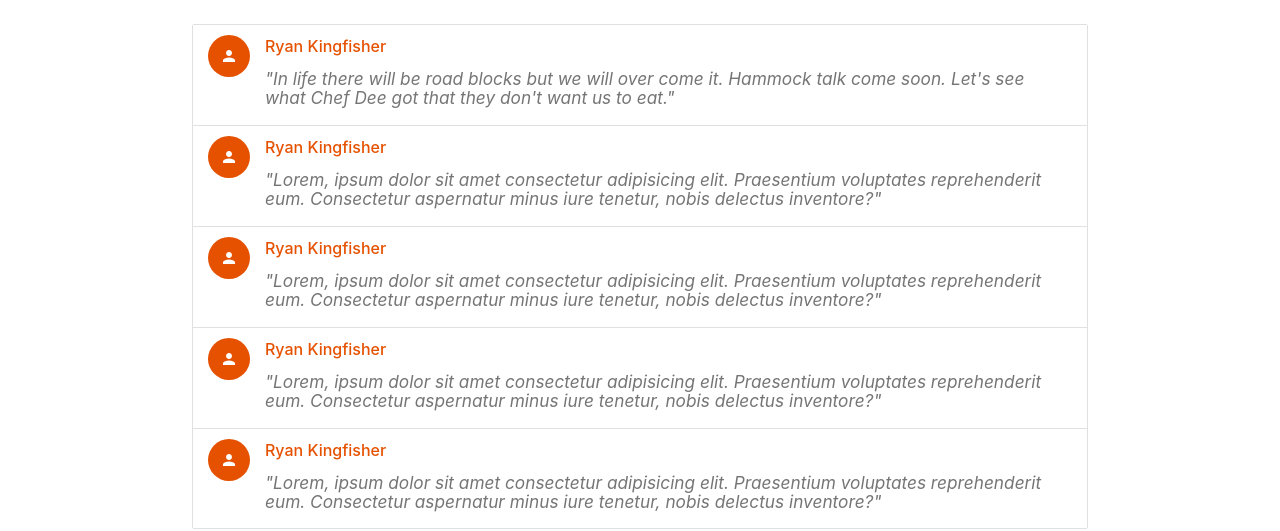
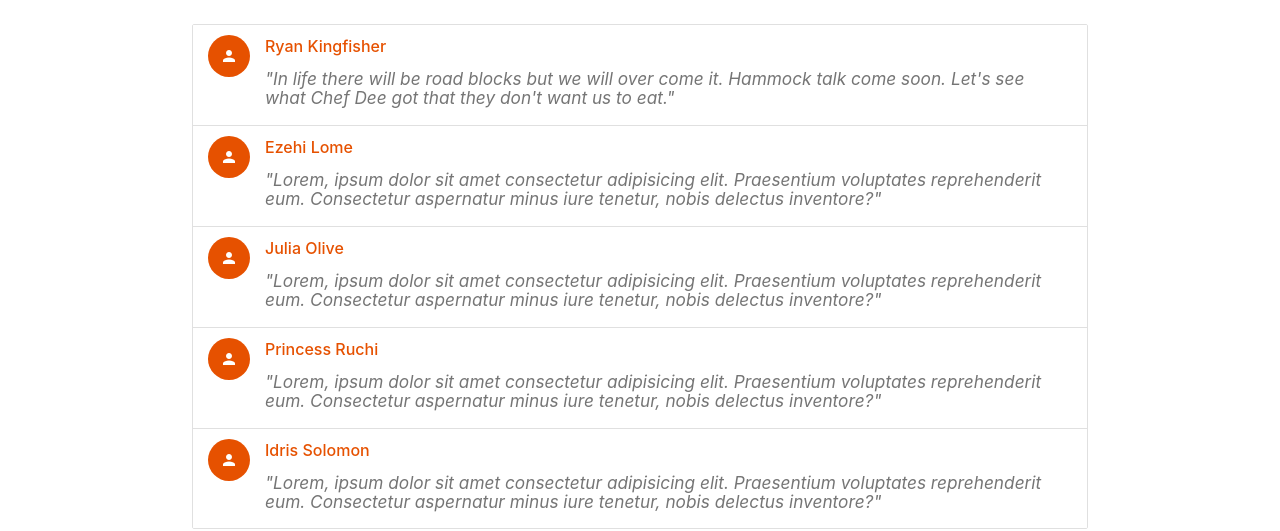
Before and after one commit to lome-ezehi/Lome-recipe.com, a plain HTML site: page index.html in a window 1280 px wide. Shown: the part 1160-1691 px from the top of the page. Drawn offline with Linux system fonts and the light colour scheme.

Commit message:
Updated Collection

```diff
--- a/index.html
+++ b/index.html
@@ -186,27 +186,27 @@
                     </li>
                     <li class="collection-item avatar">
                         <i class="material-icons circle orange darken-4">person</i>
-                        <span class="title"><strong class="orange-text text-darken-4">Ryan Kingfisher</strong></span>
+                        <span class="title"><strong class="orange-text text-darken-4">Ezehi Lome</strong></span>
                         <h6 class="grey-text text-darken-1"><em>"Lorem, ipsum dolor sit amet consectetur adipisicing elit. Praesentium voluptates reprehenderit eum. Consectetur aspernatur minus iure tenetur, nobis delectus inventore?"</em>
                         </h6>
                     </li>
                     <li class="collection-item avatar">
                         <i class="material-icons circle orange darken-4">person</i>
-                        <span class="title"><strong class="orange-text text-darken-4">Ryan Kingfisher</strong></span>
+                        <span class="title"><strong class="orange-text text-darken-4">Julia Olive</strong></span>
                         <h6 class="grey-text text-darken-1"><em>"Lorem, ipsum dolor sit amet consectetur adipisicing elit. Praesentium voluptates reprehenderit eum. Consectetur aspernatur minus iure tenetur, nobis delectus inventore?"</em>
                         </h6>
                     </li>
 
                     <li class="collection-item avatar">
                         <i class="material-icons circle orange darken-4">person</i>
-                        <span class="title"><strong class="orange-text text-darken-4">Ryan Kingfisher</strong></span>
+                        <span class="title"><strong class="orange-text text-darken-4">Princess Ruchi</strong></span>
                         <h6 class="grey-text text-darken-1"><em>"Lorem, ipsum dolor sit amet consectetur adipisicing elit. Praesentium voluptates reprehenderit eum. Consectetur aspernatur minus iure tenetur, nobis delectus inventore?"</em>
                         </h6>
                     </li>
 
                     <li class="collection-item avatar">
                         <i class="material-icons circle orange darken-4">person</i>
-                        <span class="title"><strong class="orange-text text-darken-4">Ryan Kingfisher</strong></span>
+                        <span class="title"><strong class="orange-text text-darken-4">Idris Solomon</strong></span>
                         <h6 class="grey-text text-darken-1"><em>"Lorem, ipsum dolor sit amet consectetur adipisicing elit. Praesentium voluptates reprehenderit eum. Consectetur aspernatur minus iure tenetur, nobis delectus inventore?"</em>
                         </h6>
                     </li>
```
